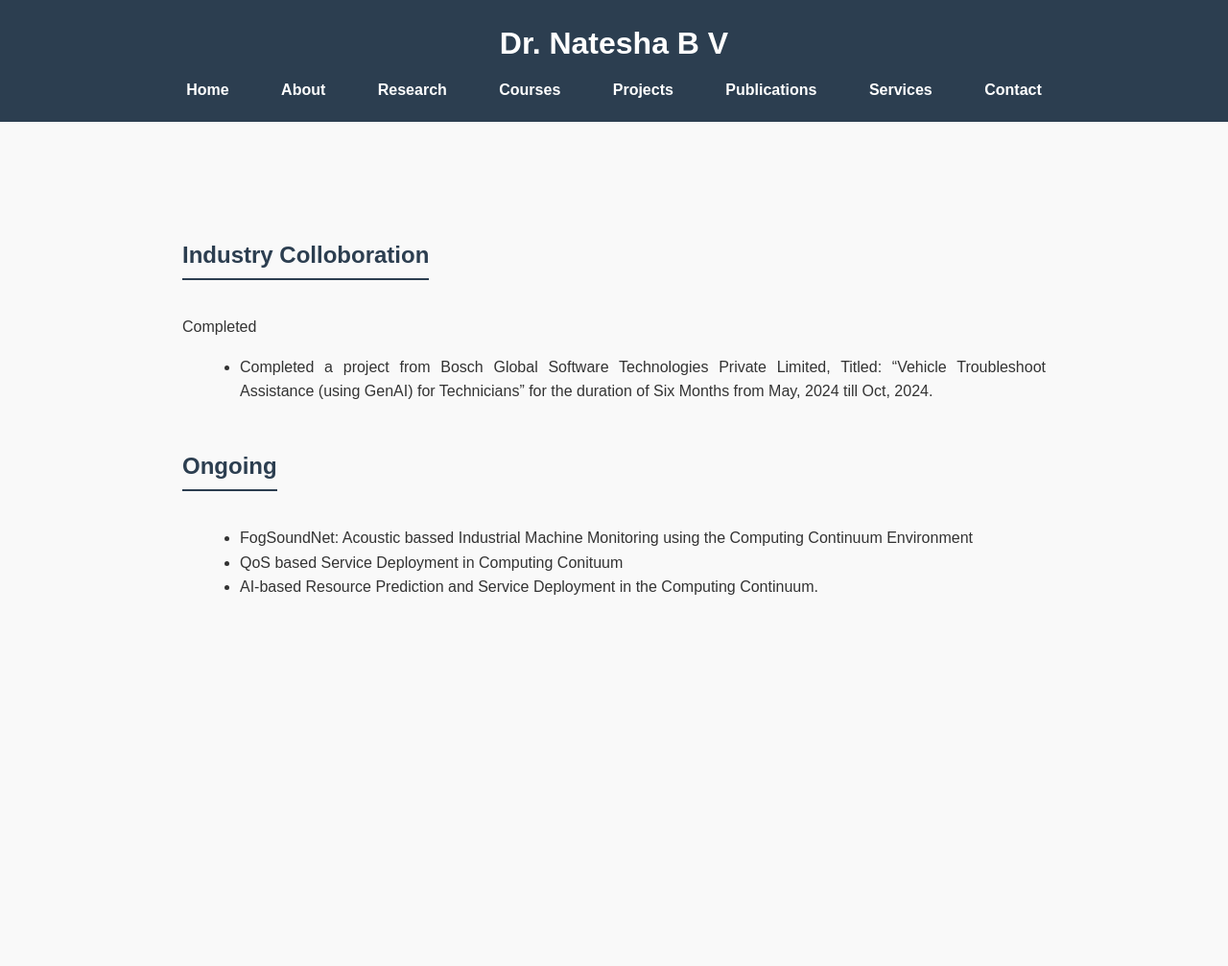
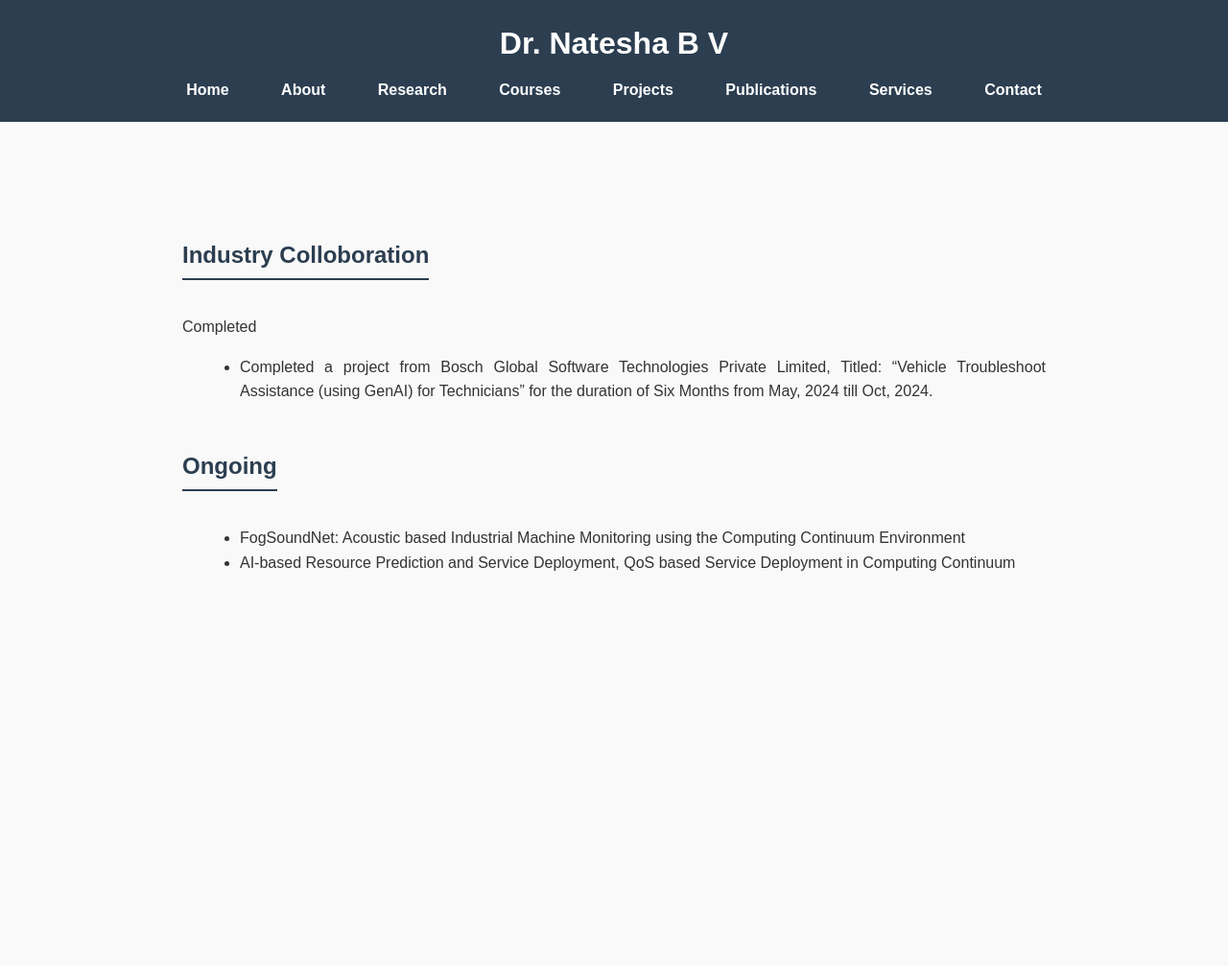
Before and after one commit to Nateshbv/Nateshbv.github.io, a Jekyll site: the page built from Projects.md, in a window 1280 px wide. Shown: the whole page at 96% size. Built offline with Jekyll 4.4.1, drawn with Linux system fonts in a browser that asks for light colours.

Commit message:
Update Projects.md

```diff
--- a/Projects.md
+++ b/Projects.md
@@ -9,6 +9,5 @@ title: Research
 - Completed a project from  Bosch Global Software Technologies Private Limited,  Titled: "Vehicle Troubleshoot Assistance (using GenAI) for Technicians" for the duration of Six Months from May, 2024 till Oct, 2024.
 
 ## Ongoing
-- FogSoundNet: Acoustic bassed Industrial Machine Monitoring using the Computing Continuum Environment
-- QoS based Service Deployment in Computing Conituum
-- AI-based Resource Prediction and Service Deployment in the Computing Continuum.
+- FogSoundNet: Acoustic based Industrial Machine Monitoring using the Computing Continuum Environment
+- AI-based Resource Prediction and Service Deployment, QoS based Service Deployment in Computing Continuum
```
